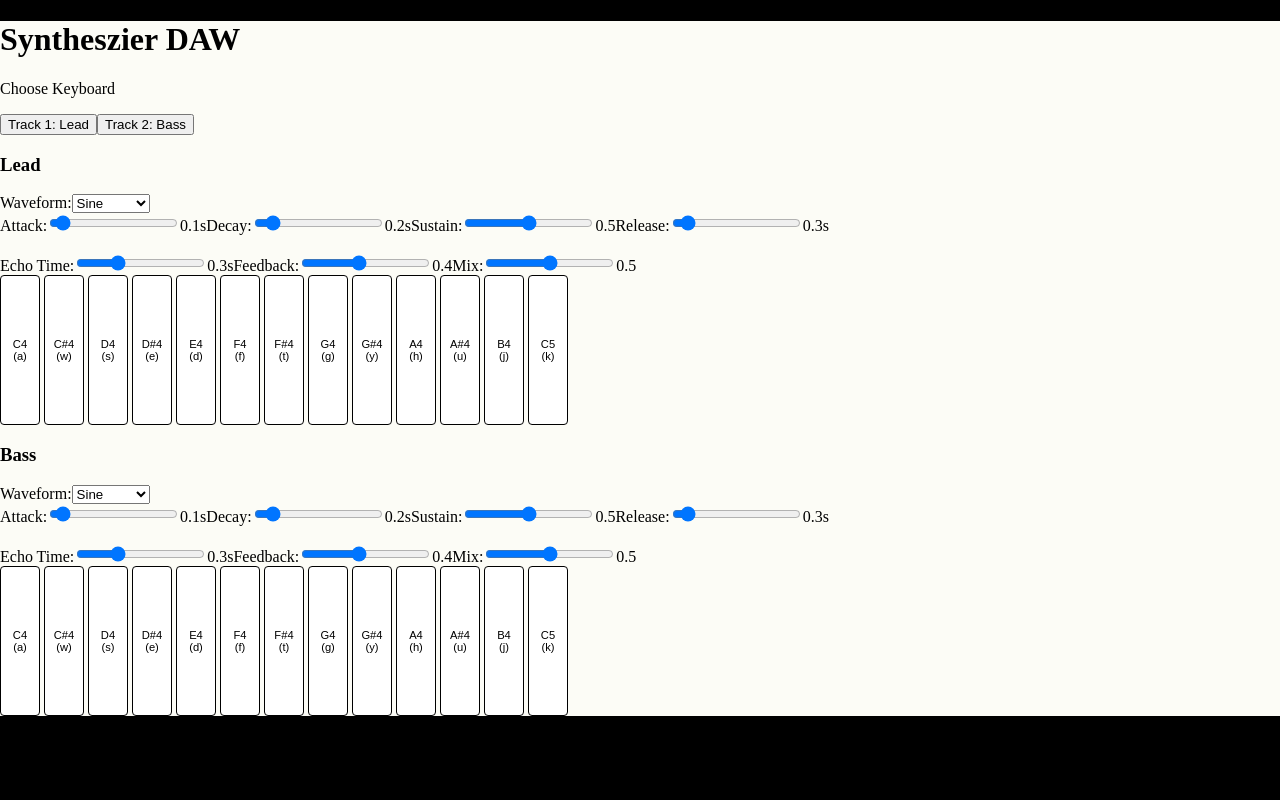
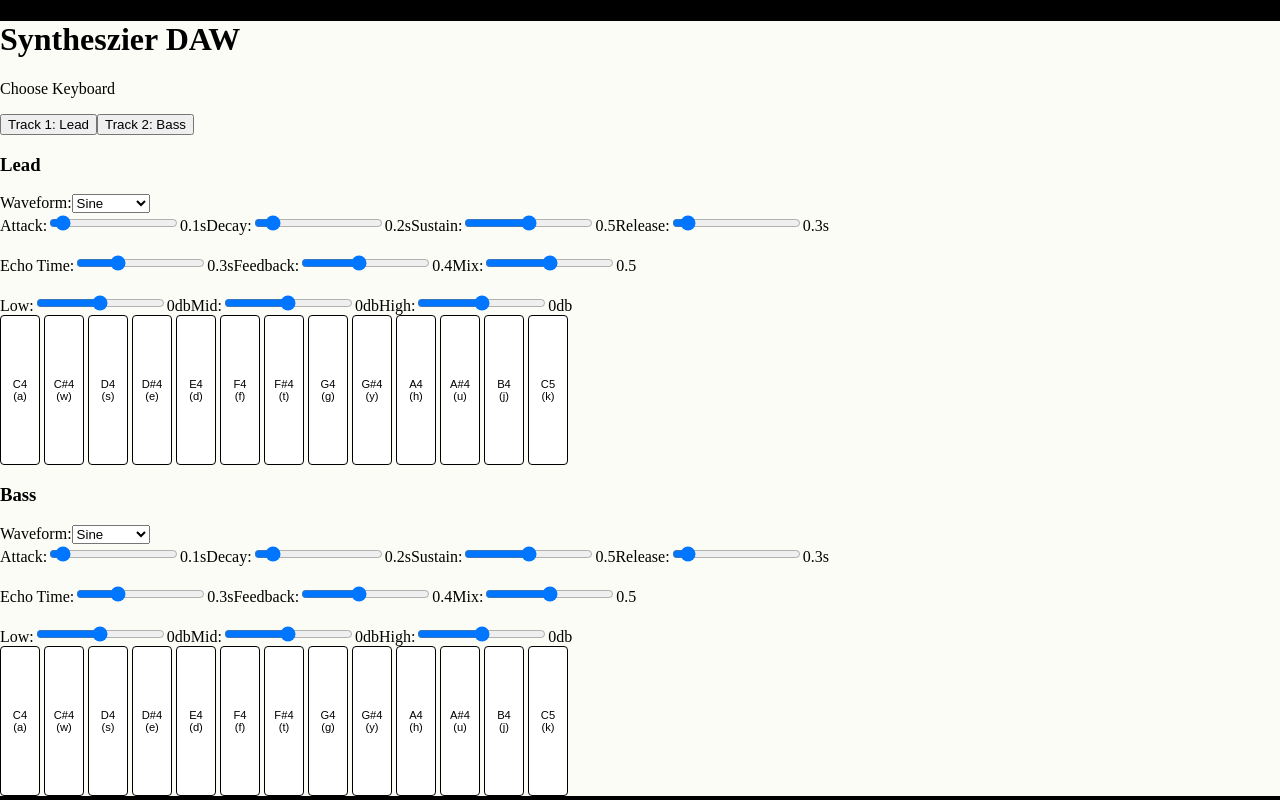
Before and after one commit to ColeSexton/U2-Final-Cole-S, a React (Vite) app in the folder final-U1-frontend/coles-webpage/: page /synth in a window 1280 px wide. Built offline with nearby package versions, Linux system fonts and the light colour scheme.

Commit message:
implemented eq controls in synthtrack

```diff
--- a/final-U1-frontend/coles-webpage/src/components/synth/EQControl.jsx
+++ b/final-U1-frontend/coles-webpage/src/components/synth/EQControl.jsx
@@ -7,8 +7,8 @@ const EQControl = ({lowGain, setLowGain, midGain, setMidGain, highGain, setHighG
                 Low:
                 <input
                     type="range"
-                    min="-12"
-                    max="12"
+                    min="-15"
+                    max="15"
                     step="0.5"
                     value={lowGain}
                     onChange={(e) => setLowGain(parseFloat(e.target.value))}
@@ -20,8 +20,8 @@ const EQControl = ({lowGain, setLowGain, midGain, setMidGain, highGain, setHighG
                 Mid:
                 <input
                     type="range"
-                    min="-12"
-                    max="12"
+                    min="-15"
+                    max="15"
                     step="0.5"
                     value={midGain}
                     onChange={(e) => setMidGain(parseFloat(e.target.value))}
@@ -33,11 +33,11 @@ const EQControl = ({lowGain, setLowGain, midGain, setMidGain, highGain, setHighG
                 High:
                 <input
                     type="range"
-                    min="-12"
-                    max="12"
+                    min="-15"
+                    max="15"
                     step="0.5"
                     value={highGain}
-                    onChange={setHighGain(parseFloat(e.target.value))}
+                    onChange={(e) => setHighGain(parseFloat(e.target.value))}
                 />
                 {highGain}db
             </label>
--- a/final-U1-frontend/coles-webpage/src/components/synth/SynthTrack.jsx
+++ b/final-U1-frontend/coles-webpage/src/components/synth/SynthTrack.jsx
@@ -1,8 +1,9 @@
 import React, { useState, useRef, useEffect } from 'react';
-import { createSynth } from '../utils/audioUtils';
+import { create3BandEQ, createSynth } from '../utils/audioUtils';
 import '../synth/SynthTrack.css';
 import ADSRControls from './ADSRControls';
 import EchoControl from './EchoControl';
+import EQControl from './EQControl';
 
 const keyboardNotes = {
     a: 261.63, //c
@@ -59,6 +60,14 @@ const SynthTrack = ({ defaultWaveform = 'sine', octaveShift = 0, isActive = fals
     const wetGainRef = useRef(null);
     const dryGainRef = useRef(null);
 
+    //eq state and ref
+
+    const [lowGain, setLowGain] = useState(0);
+    const [midGain, setMidGain] = useState(0);
+    const [highGain, setHighGain] = useState(0);
+
+    const eqRef = useRef(null);
+
 
     useEffect(()=>{
         if(!audioCtxRef.current){
@@ -104,6 +113,23 @@ const SynthTrack = ({ defaultWaveform = 'sine', octaveShift = 0, isActive = fals
 
     },[echoTime, feedback, mix]);
 
+    //eq useEffect
+
+    useEffect(()=>{
+        if(!audioCtxRef.current) return;
+
+        if(!eqRef.current){
+            eqRef.current = create3BandEQ(audioCtxRef.current);
+
+            eqRef.current.output.connect(audioCtxRef.current.destination) //connects eq to output destination
+        }
+
+        eqRef.current.setLowGain(lowGain);
+        eqRef.current.setMidGain(midGain);
+        eqRef.current.setHighGain(highGain);
+
+    }, [lowGain, midGain, highGain]);
+
 
 
     const playNote = (baseFreq, keyId) => {
@@ -123,6 +149,12 @@ const SynthTrack = ({ defaultWaveform = 'sine', octaveShift = 0, isActive = fals
 
         gain.connect(dryGainRef.current);
         gain.connect(delayNodeRef.current);
+
+        if(eqRef.current){
+            gain.connect(eqRef.current.input)
+        }else{
+            gain.connect(audioCtxRef.current.destination)
+        }
 
 
         //adsr
@@ -212,6 +244,16 @@ const SynthTrack = ({ defaultWaveform = 'sine', octaveShift = 0, isActive = fals
             wetGainRef = {wetGainRef}
             dryGainRef ={dryGainRef}
         />
+        <br />
+
+        <EQControl
+            lowGain={lowGain}
+            setLowGain={setLowGain}
+            midGain={midGain}
+            setMidGain={setMidGain}
+            highGain={highGain}
+            setHighGain={setHighGain}
+        />
 
       <div className='piano'>
         {noteKeyFreq.map(({note, key, freq})=>(
--- a/final-U1-frontend/coles-webpage/src/components/utils/audioUtils.jsx
+++ b/final-U1-frontend/coles-webpage/src/components/utils/audioUtils.jsx
@@ -19,18 +19,18 @@ export function create3BandEQ(audioCtx){
     //low shelf filter
     const lowShelf = audioCtx.createBiquadFilter();
     lowShelf.type = 'lowshelf'
-    lowShelf.frequency.value = 400;
+    lowShelf.frequency.value = 200;
 
     //mid
     const mid = audioCtx.createBiquadFilter();
     mid.type = 'peaking';
-    mid.frequency.value = 800;
+    mid.frequency.value = 1000;
     mid.Q.value = 1;
 
     //high shelf
     const highShelf = audioCtx.createBiquadFilter();
     highShelf.type = "highshelf";
-    highShelf.frequency.value = 3150;
+    highShelf.frequency.value = 5000;
 
     lowShelf.connect(mid);
     mid.connect(highShelf);
```
